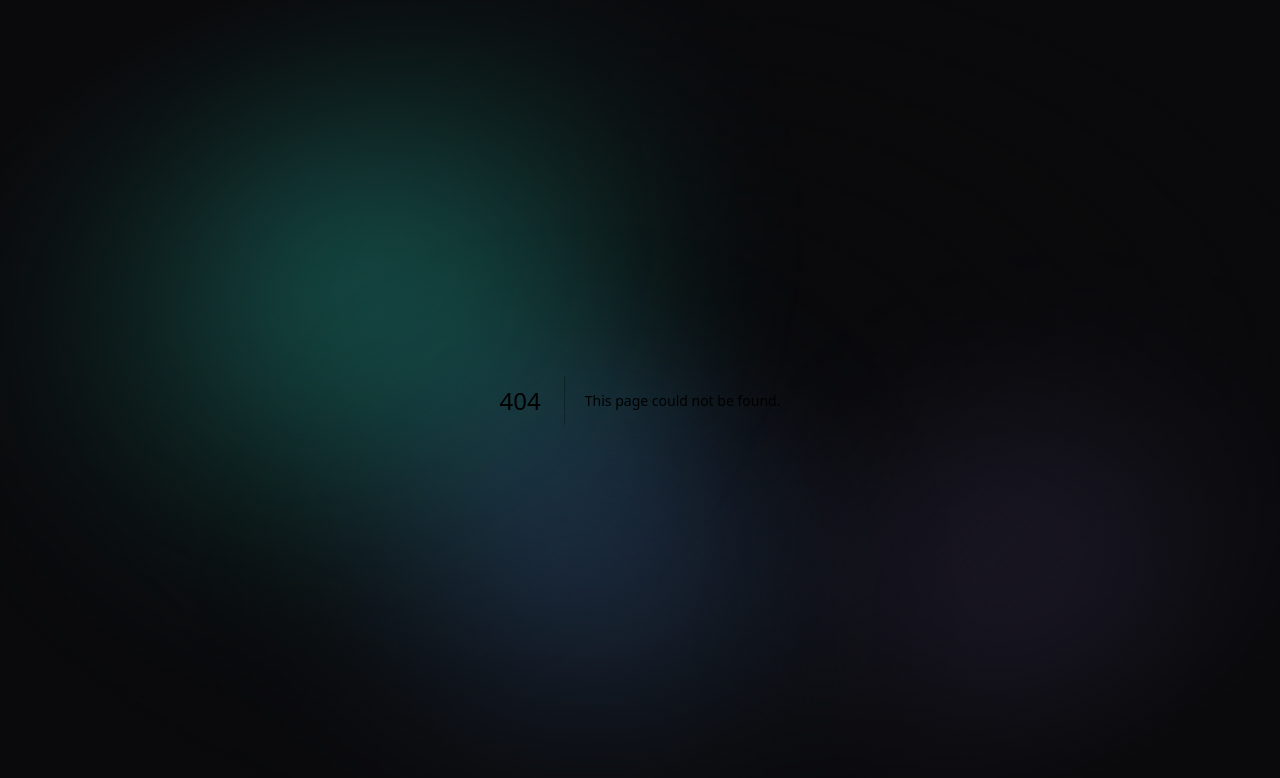
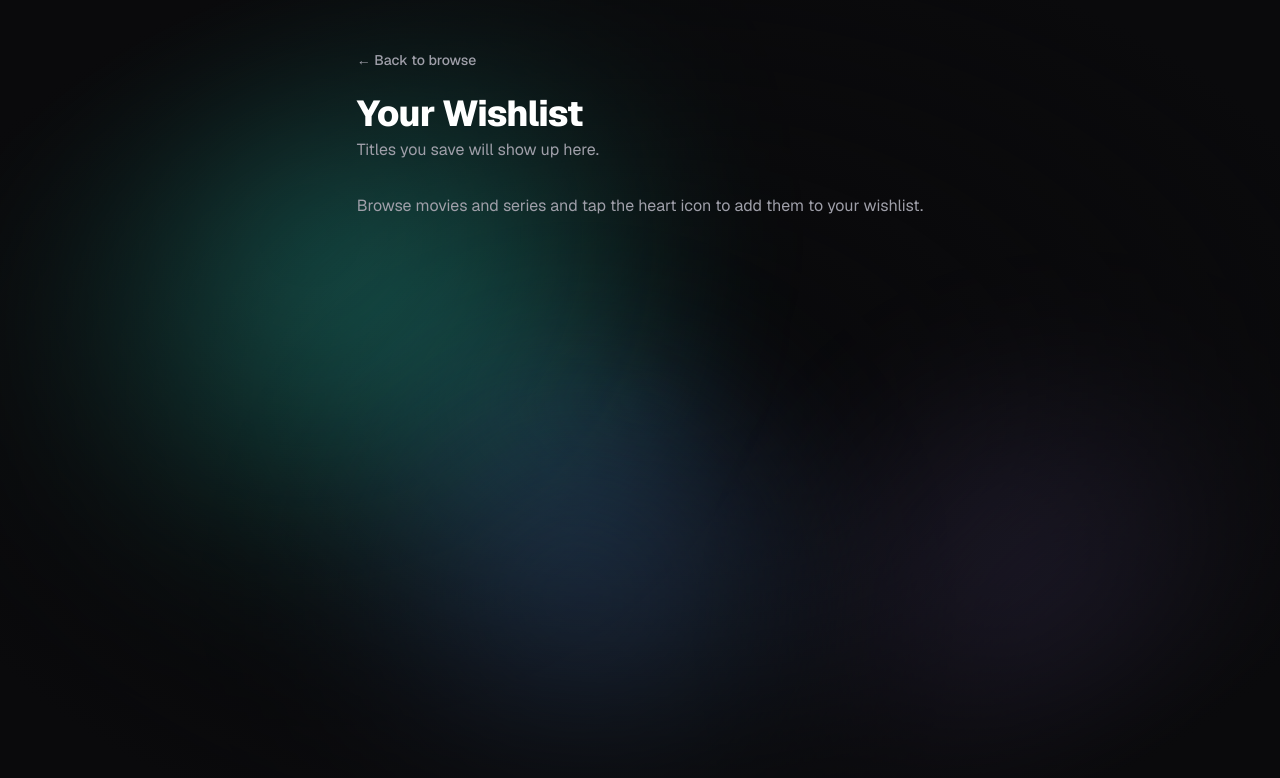
Before and after one commit to BenjaminWH/themoviedb, a Next.js app: page /wishlist in a window 1280 px wide. Before the commit this address had no page. Shown: the top 778 px of the page. Built offline with nearby package versions, Linux system fonts and the light colour scheme.

Commit message:
- introduced wishlist page - introduced heart function on media cards - introducted heart function on media detail page

```diff
--- a/app/[mediaType]/[id]/_components/MediaDetailView.tsx
+++ b/app/[mediaType]/[id]/_components/MediaDetailView.tsx
@@ -1,3 +1,4 @@
+import { WishlistButton } from "@/app/_components/WishlistButton";
 import { getGenreLink } from "@/lib/genres";
 import { backdropUrl, posterUrl } from "@/lib/tmdb-client";
 import type { MediaDetails } from "@/lib/types/media-details";
@@ -50,9 +51,12 @@ export function MediaDetailView({ media }: { media: MediaDetails }) {
 
             <div className="flex-1 space-y-6">
               <div className="space-y-3">
-                <h1 className="text-3xl font-extrabold tracking-tight text-white sm:text-4xl lg:text-5xl">
-                  {media.title}
-                </h1>
+                <div className="flex flex-wrap items-start justify-between gap-4">
+                  <h1 className="text-3xl font-extrabold tracking-tight text-white sm:text-4xl lg:text-5xl">
+                    {media.title}
+                  </h1>
+                  <WishlistButton media={media} variant="full" />
+                </div>
 
                 <div className="flex flex-wrap items-center gap-3 text-sm text-zinc-300">
                   {media.year && <span>{media.year}</span>}
--- a/app/_components/MediaCard.tsx
+++ b/app/_components/MediaCard.tsx
@@ -1,5 +1,6 @@
+import { WishlistButton } from "@/app/_components/WishlistButton";
 import { posterUrl } from "@/lib/tmdb-client";
-import type { MediaSummary } from "@/lib/types/media";
+import type { WishlistItem } from "@/lib/types/wishlist";
 import Image from "next/image";
 import Link from "next/link";
 
@@ -8,7 +9,7 @@ export function MediaCard({
   priority = false,
   className = "",
 }: {
-  media: MediaSummary;
+  media: WishlistItem;
   priority?: boolean;
   className?: string;
 }) {
@@ -26,6 +27,7 @@ export function MediaCard({
         <span className="absolute top-2 left-2 z-10 rounded bg-black/70 px-1.5 py-0.5 text-[10px] font-semibold tracking-wide text-zinc-200 uppercase">
           {media.mediaType === "movie" ? "Movie" : "Series"}
         </span>
+        <WishlistButton media={media} />
         {src ? (
           <Image
             src={src}
--- /dev/null
+++ b/app/_components/WishlistButton.tsx
@@ -0,0 +1,62 @@
+"use client";
+
+import type { WishlistItem } from "@/lib/types/wishlist";
+import { useWishlist } from "@/lib/wishlist-context";
+import { Heart } from "lucide-react";
+import type { MouseEvent } from "react";
+
+export function WishlistButton({
+  media,
+  variant = "icon",
+}: {
+  media: WishlistItem;
+  variant?: "icon" | "full";
+}) {
+  const { isWishlisted, toggle } = useWishlist();
+  const wishlisted = isWishlisted(media);
+
+  function onClick(e: MouseEvent) {
+    e.preventDefault();
+    e.stopPropagation();
+    toggle(media);
+  }
+
+  const label = wishlisted ? "Remove from wishlist" : "Add to wishlist";
+
+  if (variant === "full") {
+    return (
+      <button
+        type="button"
+        onClick={onClick}
+        aria-pressed={wishlisted}
+        className={`inline-flex items-center gap-2 rounded-full px-4 py-2 text-sm font-semibold ring-1 transition ${
+          wishlisted
+            ? "bg-teal-500/15 text-teal-300 ring-teal-400/40 hover:bg-teal-500/25"
+            : "bg-zinc-900 text-zinc-200 ring-white/10 hover:ring-white/30"
+        }`}
+      >
+        <Heart
+          className={`h-4 w-4 ${wishlisted ? "fill-teal-300 text-teal-300" : ""}`}
+          aria-hidden="true"
+        />
+        {wishlisted ? "In Wishlist" : "Add to Wishlist"}
+      </button>
+    );
+  }
+
+  return (
+    <button
+      type="button"
+      onClick={onClick}
+      aria-pressed={wishlisted}
+      aria-label={label}
+      title={label}
+      className="absolute top-2 right-2 z-10 flex h-7 w-7 items-center justify-center rounded-full bg-black/70 text-zinc-200 ring-1 ring-white/10 transition hover:text-white hover:ring-white/30"
+    >
+      <Heart
+        className={`h-3.5 w-3.5 ${wishlisted ? "fill-teal-300 text-teal-300" : ""}`}
+        aria-hidden="true"
+      />
+    </button>
+  );
+}
--- /dev/null
+++ b/app/_components/WishlistFab.tsx
@@ -0,0 +1,28 @@
+"use client";
+
+import { useWishlist } from "@/lib/wishlist-context";
+import { Heart } from "lucide-react";
+import Link from "next/link";
+import { usePathname } from "next/navigation";
+
+export function WishlistFab() {
+  const { items } = useWishlist();
+  const pathname = usePathname();
+
+  if (pathname === "/wishlist") return null;
+
+  return (
+    <Link
+      href="/wishlist"
+      aria-label="View wishlist"
+      className="fixed right-6 bottom-6 z-30 flex h-14 w-14 items-center justify-center rounded-full bg-zinc-900 text-zinc-200 shadow-lg ring-1 ring-white/10 transition hover:scale-105 hover:text-white hover:ring-white/30"
+    >
+      <Heart className="h-6 w-6" aria-hidden="true" />
+      {items.length > 0 && (
+        <span className="absolute -top-1 -right-1 flex h-5 min-w-5 items-center justify-center rounded-full bg-teal-500 px-1 text-xs font-semibold text-black">
+          {items.length}
+        </span>
+      )}
+    </Link>
+  );
+}
--- a/app/layout.tsx
+++ b/app/layout.tsx
@@ -1,3 +1,5 @@
+import { WishlistFab } from "@/app/_components/WishlistFab";
+import { WishlistProvider } from "@/lib/wishlist-context";
 import type { Metadata } from "next";
 import { Geist, Geist_Mono } from "next/font/google";
 import "./globals.css";
@@ -38,7 +40,10 @@ export default function RootLayout({
           <div className="absolute bottom-[-15%] left-[20%] h-[50vw] w-[50vw] animate-blob animation-delay-5000 rounded-full bg-[radial-gradient(circle,color-mix(in_srgb,#60a5fa_70%,transparent)_0%,transparent_65%)] blur-[70px]" />
           <div className="pointer-events-none absolute inset-0 bg-[radial-gradient(ellipse_at_center,transparent_0%,var(--background)_85%)]" />
         </div>
-        {children}
+        <WishlistProvider>
+          {children}
+          <WishlistFab />
+        </WishlistProvider>
       </body>
     </html>
   );
--- /dev/null
+++ b/app/wishlist/page.tsx
@@ -0,0 +1,43 @@
+"use client";
+
+import { MediaCard } from "@/app/_components/MediaCard";
+import { useWishlist } from "@/lib/wishlist-context";
+import Link from "next/link";
+
+export default function WishlistPage() {
+  const { items } = useWishlist();
+
+  return (
+    <main className="mx-auto max-w-400 px-4 py-8 sm:px-8 sm:py-12">
+      <Link
+        href="/"
+        className="mb-6 inline-flex items-center text-sm font-medium text-zinc-400 transition hover:text-white"
+      >
+        ← Back to browse
+      </Link>
+
+      <div className="mb-8 space-y-1">
+        <h1 className="text-3xl font-extrabold tracking-tight text-white sm:text-4xl">
+          Your Wishlist
+        </h1>
+        <p className="text-zinc-400">
+          {items.length > 0
+            ? `${items.length} title${items.length === 1 ? "" : "s"} saved.`
+            : "Titles you save will show up here."}
+        </p>
+      </div>
+
+      {items.length === 0 ? (
+        <p className="text-zinc-400">
+          Browse movies and series and tap the heart icon to add them to your wishlist.
+        </p>
+      ) : (
+        <div className="grid grid-cols-2 gap-4 sm:grid-cols-3 md:grid-cols-4 lg:grid-cols-5 xl:grid-cols-6">
+          {items.map((item) => (
+            <MediaCard key={`${item.mediaType}-${item.id}`} media={item} />
+          ))}
+        </div>
+      )}
+    </main>
+  );
+}
--- /dev/null
+++ b/lib/types/wishlist.ts
@@ -0,0 +1,9 @@
+import type { MediaType } from "@/lib/tmdb-client";
+
+export type WishlistItem = {
+  id: number;
+  mediaType: MediaType;
+  title: string;
+  posterPath: string | null;
+  year: string | null;
+};
--- /dev/null
+++ b/lib/wishlist-context.tsx
@@ -0,0 +1,110 @@
+"use client";
+
+import type { WishlistItem } from "@/lib/types/wishlist";
+import {
+  createContext,
+  useCallback,
+  useContext,
+  useMemo,
+  useSyncExternalStore,
+  type ReactNode,
+} from "react";
+
+const STORAGE_KEY = "wishlist";
+const EMPTY_ITEMS: WishlistItem[] = [];
+
+function keyOf(media: Pick<WishlistItem, "mediaType" | "id">): string {
+  return `${media.mediaType}-${media.id}`;
+}
+
+function readFromStorage(): WishlistItem[] {
+  try {
+    const raw = window.localStorage.getItem(STORAGE_KEY);
+    return raw ? JSON.parse(raw) : EMPTY_ITEMS;
+  } catch {
+    return EMPTY_ITEMS;
+  }
+}
+
+let items: WishlistItem[] | null = null;
+const listeners = new Set<() => void>();
+
+function getSnapshot(): WishlistItem[] {
+  if (items === null) items = readFromStorage();
+  return items;
+}
+
+function getServerSnapshot(): WishlistItem[] {
+  return EMPTY_ITEMS;
+}
+
+function subscribe(listener: () => void): () => void {
+  listeners.add(listener);
+  return () => listeners.delete(listener);
+}
+
+function setItems(next: WishlistItem[]) {
+  items = next;
+  try {
+    window.localStorage.setItem(STORAGE_KEY, JSON.stringify(next));
+  } catch {
+    // storage unavailable (private mode, quota, etc.) — wishlist stays session-only
+  }
+  listeners.forEach((listener) => listener());
+}
+
+type WishlistContextValue = {
+  items: WishlistItem[];
+  isWishlisted: (media: Pick<WishlistItem, "mediaType" | "id">) => boolean;
+  add: (media: WishlistItem) => void;
+  remove: (media: Pick<WishlistItem, "mediaType" | "id">) => void;
+  toggle: (media: WishlistItem) => void;
+};
+
+const WishlistContext = createContext<WishlistContextValue | null>(null);
+
+export function WishlistProvider({ children }: { children: ReactNode }) {
+  const currentItems = useSyncExternalStore(subscribe, getSnapshot, getServerSnapshot);
+
+  const isWishlisted = useCallback(
+    (media: Pick<WishlistItem, "mediaType" | "id">) =>
+      currentItems.some((item) => keyOf(item) === keyOf(media)),
+    [currentItems],
+  );
+
+  const add = useCallback((media: WishlistItem) => {
+    const current = getSnapshot();
+    if (current.some((item) => keyOf(item) === keyOf(media))) return;
+    setItems([...current, media]);
+  }, []);
+
+  const remove = useCallback((media: Pick<WishlistItem, "mediaType" | "id">) => {
+    setItems(getSnapshot().filter((item) => keyOf(item) !== keyOf(media)));
+  }, []);
+
+  const toggle = useCallback(
+    (media: WishlistItem) => {
+      if (isWishlisted(media)) {
+        remove(media);
+      } else {
+        add(media);
+      }
+    },
+    [isWishlisted, add, remove],
+  );
+
+  const value = useMemo(
+    () => ({ items: currentItems, isWishlisted, add, remove, toggle }),
+    [currentItems, isWishlisted, add, remove, toggle],
+  );
+
+  return <WishlistContext.Provider value={value}>{children}</WishlistContext.Provider>;
+}
+
+export function useWishlist() {
+  const context = useContext(WishlistContext);
+  if (!context) {
+    throw new Error("useWishlist must be used within a WishlistProvider");
+  }
+  return context;
+}
```
